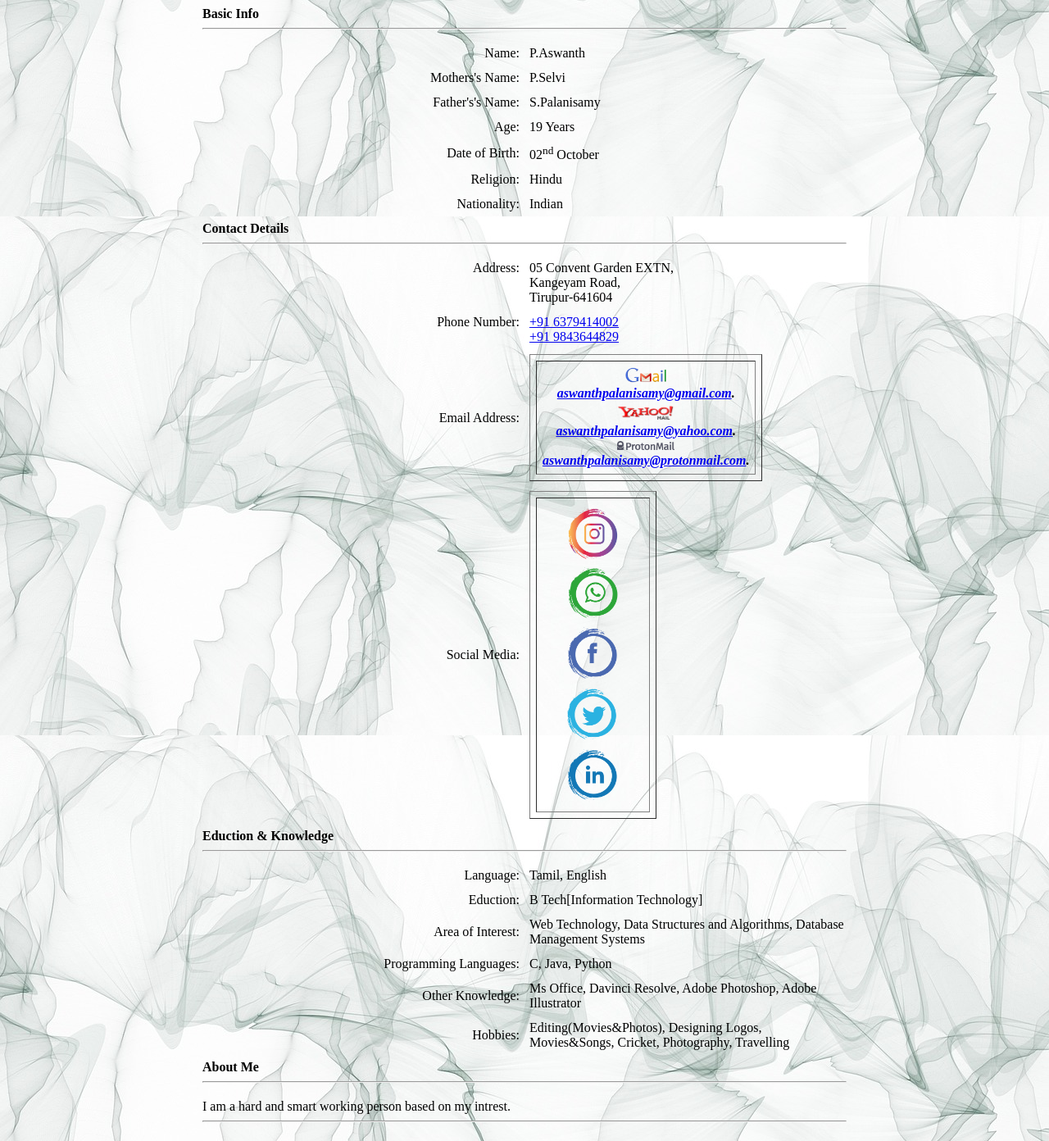
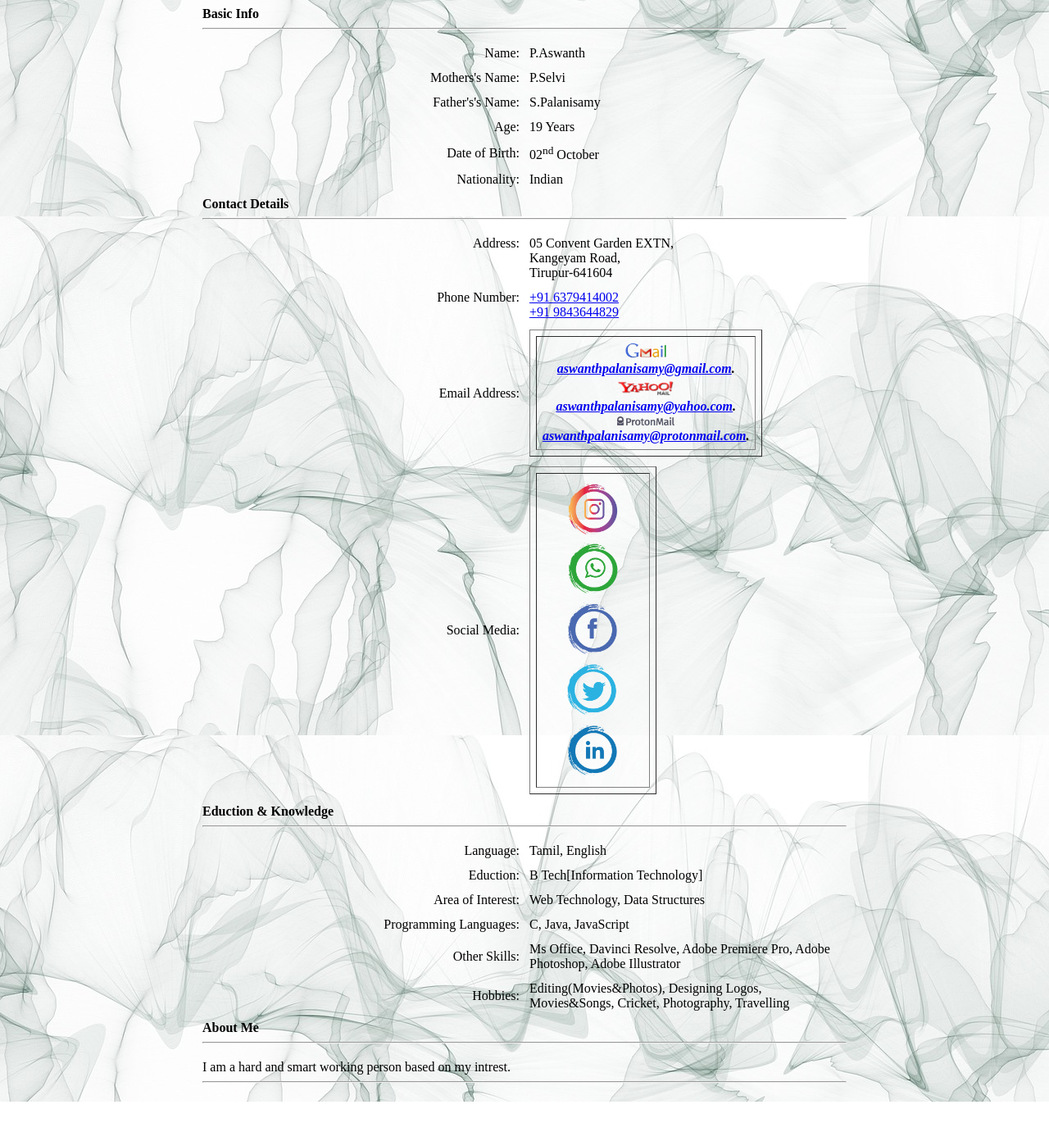
Before and after one commit to AswanthPalani/AswanthPalanisamy, a plain HTML site: page index.html in a window 1280 px wide. Shown: the part 369-1761 px from the top of the page at 82% size. After the commit the page ends 1713 px from the top, so only its background shows below. Drawn offline with Linux system fonts and the light colour scheme.

Commit message:
Update index.html

```diff
--- a/index.html
+++ b/index.html
@@ -28,10 +28,6 @@
 			<tr>
 				<td align="right">Date of Birth:</td>
 				<td>02<sup>nd</sup> October</td>
-			</tr>
-			<tr>
-				<td align="right">Religion:</td>
-				<td>Hindu</td>
 			</tr>
 			<tr>
 				<td align="right">Nationality:</td>
@@ -88,13 +84,13 @@
 				<td>B Tech[Information Technology]</td>
 			</tr><tr>
 				<td align="right">Area of Interest:</td>
-				<td>Web Technology, Data Structures and Algorithms, Database Management Systems</td>
+				<td>Web Technology, Data Structures</td>
 			</tr><tr>
 				<td align="right">Programming Languages:</td>
-				<td>C, Java, Python</td>
+				<td>C, Java, JavaScript</td>
 			</tr><tr>
-				<td align="right">Other Knowledge:</td>
-				<td>Ms Office, Davinci Resolve, Adobe Photoshop, Adobe Illustrator</td>
+				<td align="right">Other Skills:</td>
+				<td>Ms Office, Davinci Resolve, Adobe Premiere Pro, Adobe Photoshop, Adobe Illustrator</td>
 			</tr><tr>
 				<td align="right">Hobbies:</td>
 				<td>Editing(Movies&Photos), Designing Logos, Movies&Songs, Cricket, Photography, Travelling</td>
```
